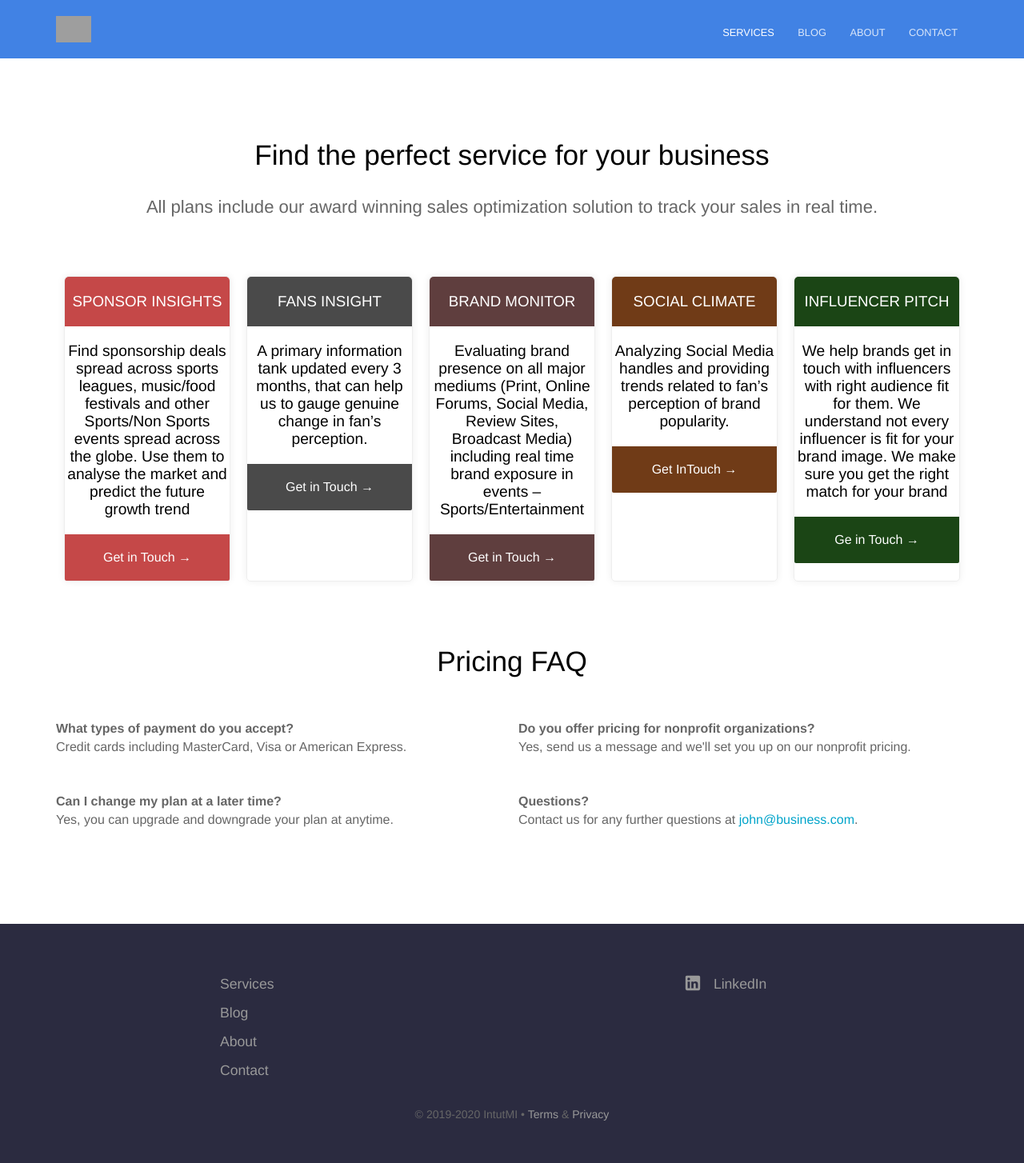
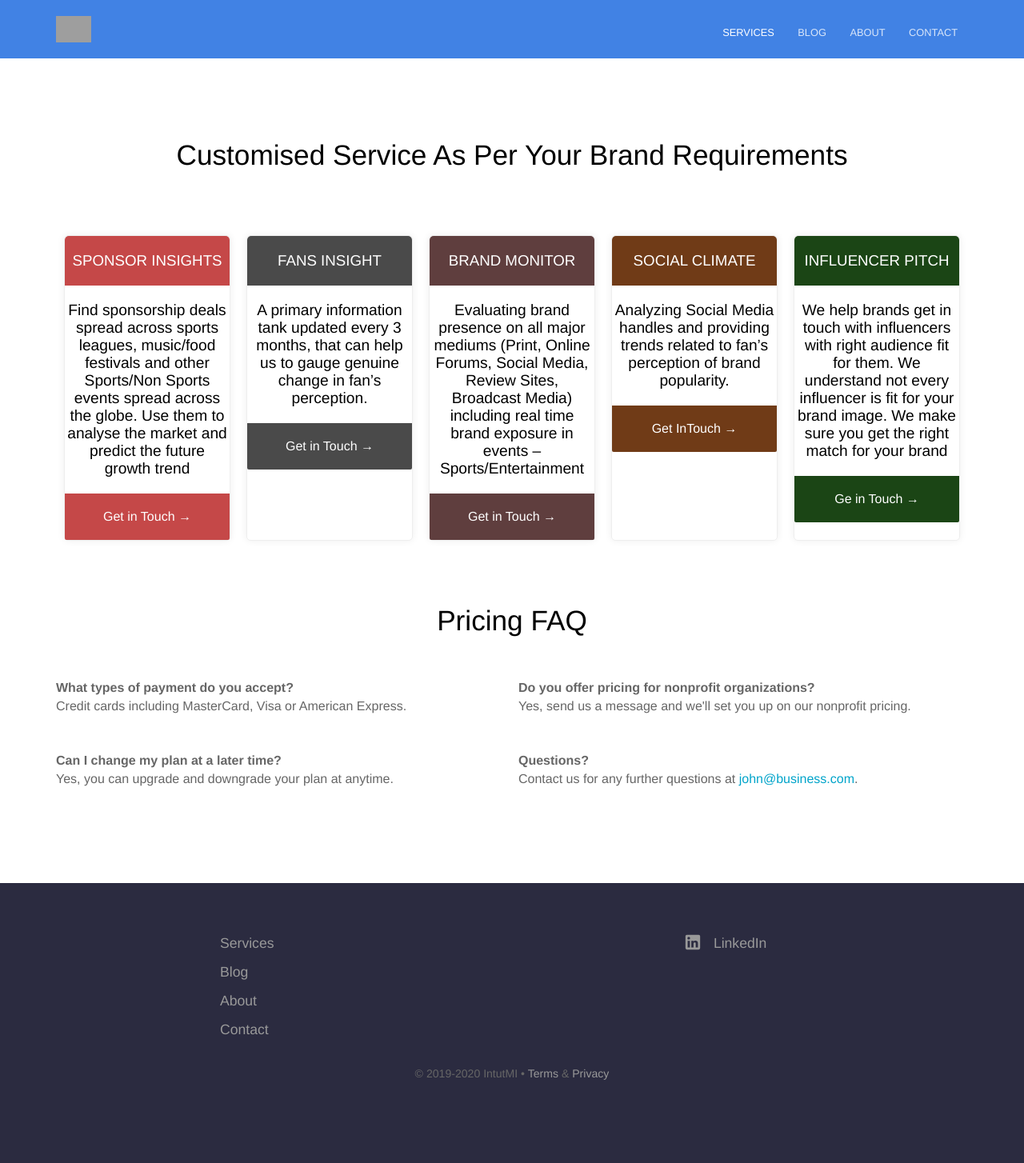
Before and after one commit to intutdev/intutmi.github.io, a Jekyll site: the page built from services.html, in a window 1280 px wide. Shown: the whole page at 80% size. Built offline with Jekyll 4.4.1, drawn with Linux system fonts in a browser that asks for light colours; after the commit the page ends 1403 px from its top, so only the background shows below that; grey boxes are pictures that could not be loaded.

Commit message:
Updated 'services.html' via CloudCannon

```diff
--- a/services.html
+++ b/services.html
@@ -1,9 +1,7 @@
 ---
 title: Services
-heading: Find the perfect service for your business
-description: >-
-  All plans include our award winning sales optimization solution to track your
-  sales in real time.
+heading: Customised Service As Per Your Brand Requirements
+description:
 pricing_table:
   - name: SPONSOR INSIGHTS
     color: '#c54848'
```
